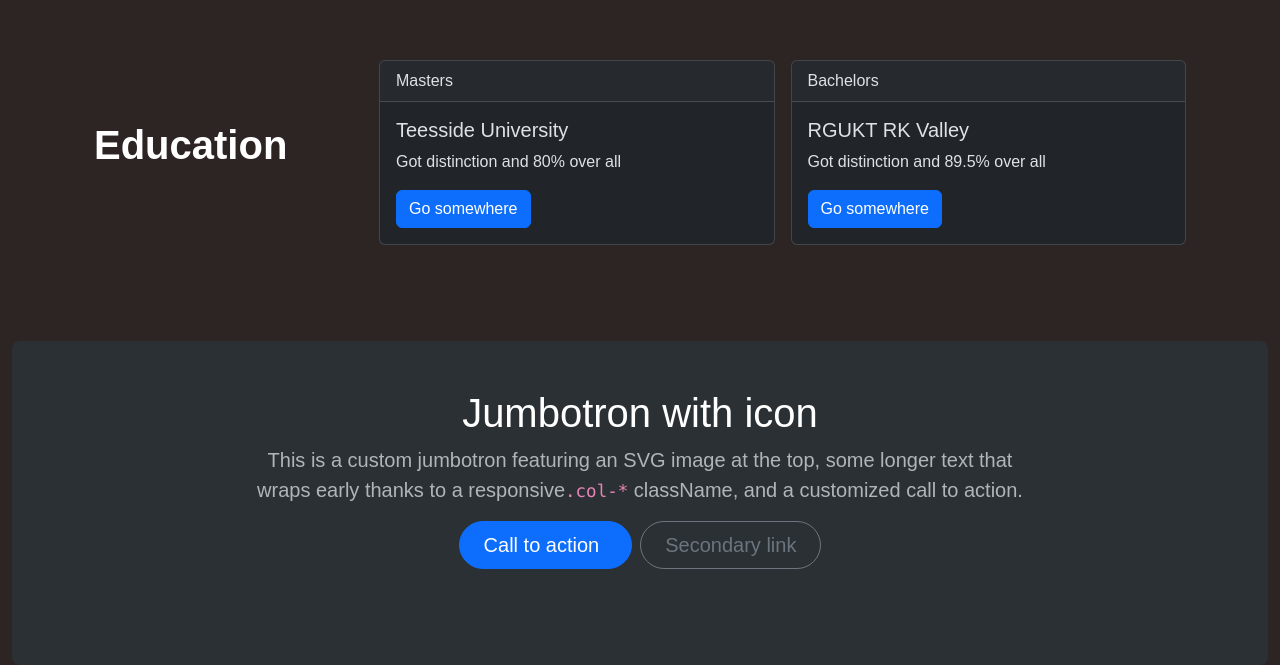
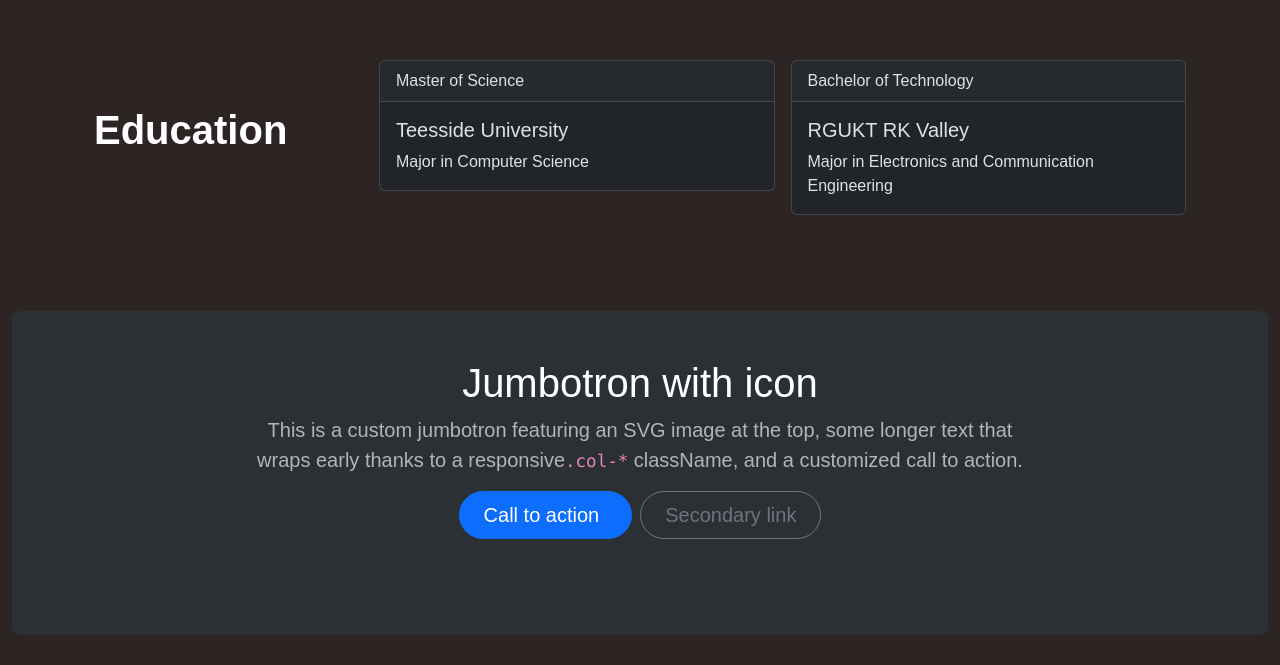
Before and after one commit to Yashu333/portfolio, a Next.js app: page / in a window 1280 px wide. Shown: the part 1785-2450 px from the top of the page. After the commit the page ends 2420 px from the top, so only its background shows below. Built offline with nearby package versions, Linux system fonts and the light colour scheme.

Commit message:
Added Education content

```diff
--- a/src/components/Education.jsx
+++ b/src/components/Education.jsx
@@ -11,16 +11,16 @@
                     <div className="row g-3">
                         <div className=" col-12 col-md-6">
                             <EducationCard
-                                cardHeader={"Masters"}
+                                cardHeader={"Master of Science"}
                                 cardTitle = {"Teesside University"}
-                                cardText={"Got distinction and 80% over all"}
+                                cardText={"Major in Computer Science"}
                             />
                         </div>
                         <div className="col-12 col-md-6">
                             <EducationCard
-                                cardHeader={"Bachelors"}
+                                cardHeader={"Bachelor of Technology"}
                                 cardTitle = {"RGUKT RK Valley"}
-                                cardText={"Got distinction and 89.5% over all"}
+                                cardText={"Major in Electronics and Communication Engineering"}
                             />
                         </div>
                     </div>
--- a/src/components/EducationCard.jsx
+++ b/src/components/EducationCard.jsx
@@ -10,7 +10,6 @@
             <div className="card-body">
                 <h5 className="card-title">{cardTitle}</h5>
                 <p className="card-text">{cardText}</p>
-                <a href="#" className="btn btn-primary">Go somewhere</a>
             </div>
         </div>
     )
```
